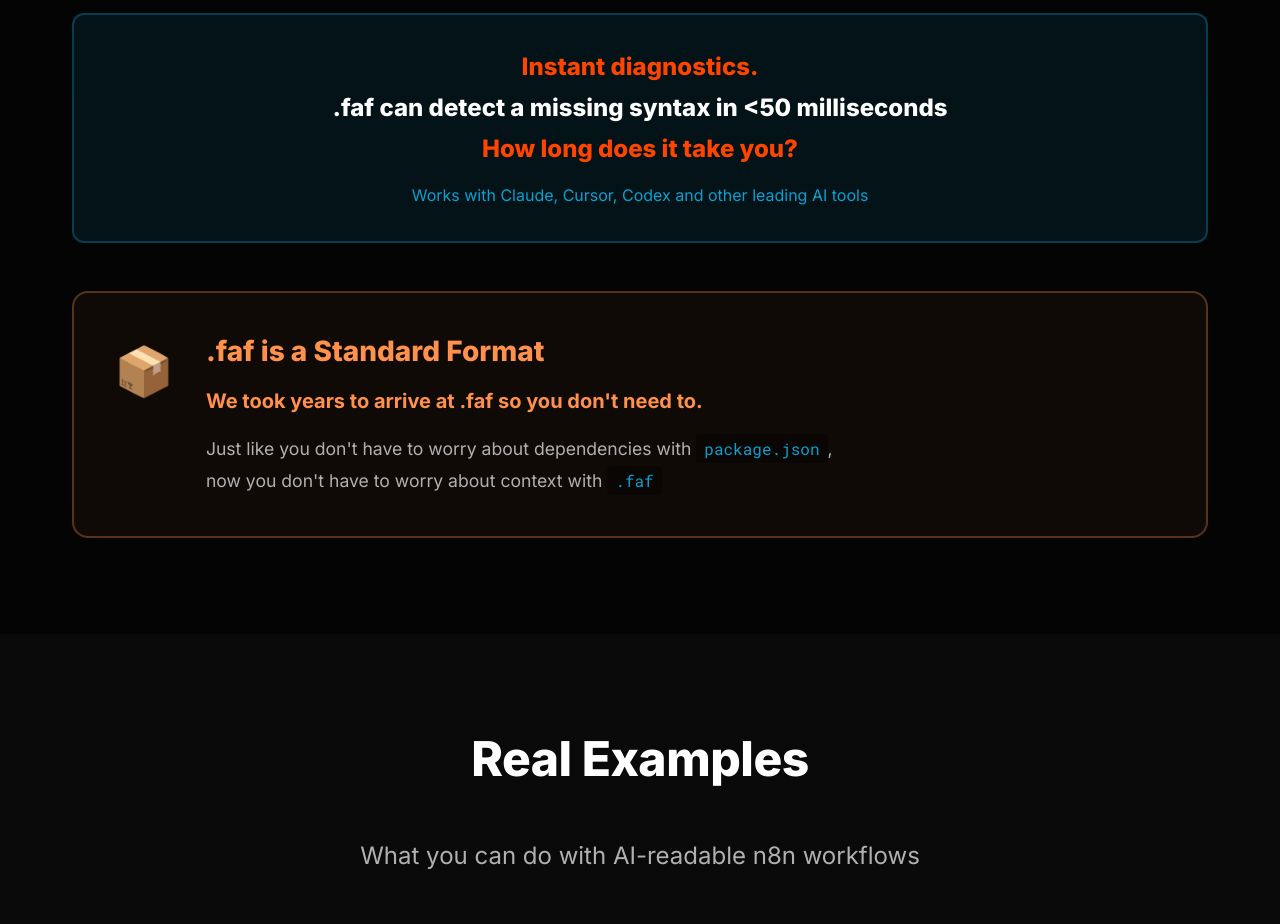
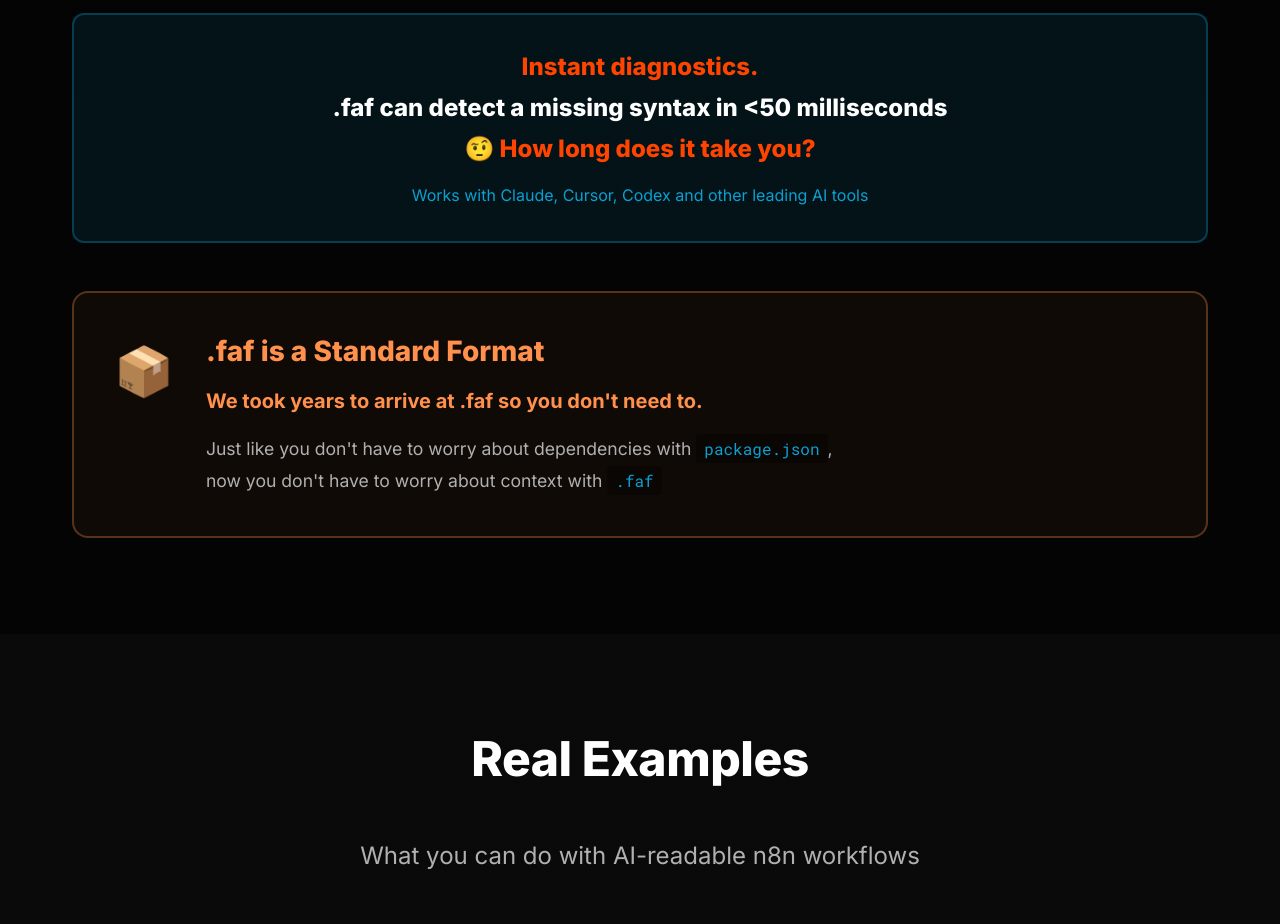
Before and after one commit to Wolfe-Jam/faf-one-svelte, a SvelteKit app: page /n8n in a window 1280 px wide. Shown: the part 2740-3664 px from the top of the page. Built offline with nearby package versions, Linux system fonts and the light colour scheme.

Commit message:
feat: Add raised eyebrow emoji to diagnostic challenge
- Add 🤨 to 'How long does it take you?'
- Create personal confrontation moment with home truth
- Strengthen confident positioning for power builders

```diff
--- a/src/routes/n8n/+page.svelte
+++ b/src/routes/n8n/+page.svelte
@@ -252,7 +252,7 @@
 					<p class="proof-stat benefit">
 						<strong>Instant diagnostics.</strong><br/>
 						<strong class="white-text">.faf can detect a missing syntax in &lt;50 milliseconds</strong><br/>
-						<strong>How long does it take you?</strong>
+						<strong>🤨 How long does it take you?</strong>
 					</p>
 					<p class="proof-stat compatibility">
 						Works with Claude, Cursor, Codex and other leading AI tools
```
